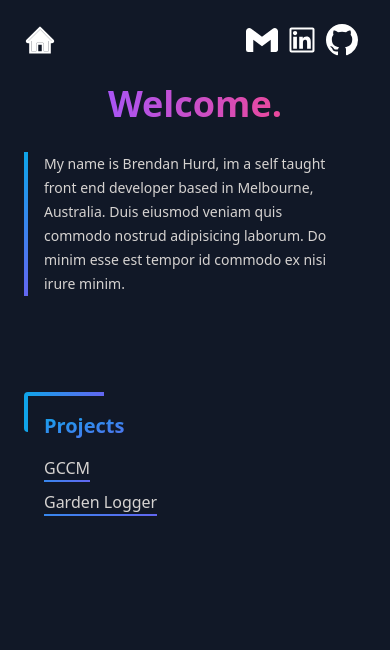
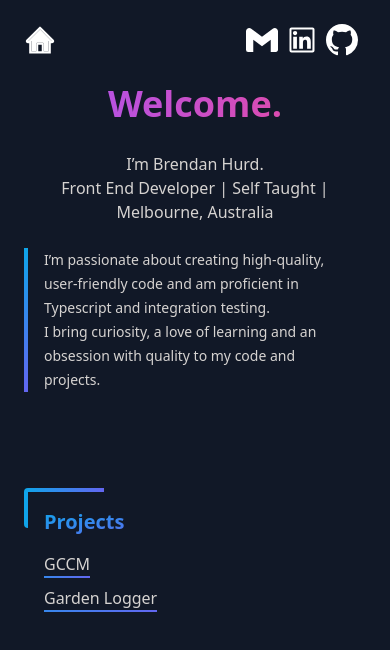
Before and after one commit to Uken81/portfolio, a React (Vite) app: page / in a window 390 px wide. Shown: the top 650 px of the page. Built offline with nearby package versions, Linux system fonts and the light colour scheme.

Commit message:
Add subtitle section to main message. Edit message text to better suit mobile screens.

```diff
--- a/src/components/MainMessage.tsx
+++ b/src/components/MainMessage.tsx
@@ -22,10 +22,13 @@ export const MainMessage: React.FC<{
 
   const Message = (props: Project) => (
     <div className="mb-24 flex flex-col">
-      <div className="mb-6 flex cursor-default justify-center text-center">
-        <h1 className="bg-gradient-to-r from-purple-500 to-pink-500 bg-clip-text p-1 text-4xl font-extrabold text-transparent hover:bg-gradient-to-l">
+      <div className="mb-6 flex cursor-default flex-col justify-center text-center">
+        <h1 className="mb-6 bg-gradient-to-r from-purple-500 to-pink-500 bg-clip-text p-1 text-4xl font-extrabold text-transparent hover:bg-gradient-to-l">
           {props.title}
         </h1>
+        {props.subtitle && (
+          <h2 dangerouslySetInnerHTML={{ __html: props.subtitle }}></h2>
+        )}
       </div>
       <div className="max-w-lg bg-gradient-to-b from-sky-500 to-indigo-500">
         <div className="ml-1 cursor-default bg-gray-900 pl-4 pr-8 text-sm leading-6">
@@ -51,6 +54,11 @@ export const MainMessage: React.FC<{
   );
 
   return (
-    <Message title={project.title} text={project.text} links={project.links} />
+    <Message
+      title={project.title}
+      subtitle={project.subtitle}
+      text={project.text}
+      links={project.links}
+    />
   );
 };
--- a/src/components/common/projectsList.ts
+++ b/src/components/common/projectsList.ts
@@ -2,6 +2,7 @@ interface ProjectObj {
   [keyName: string]: {
     keyName: string;
     title: string;
+    subtitle?: string;
     text: string;
     links?: { site: string; github: string; demo: string };
   };
@@ -9,6 +10,7 @@ interface ProjectObj {
 
 export interface Project {
   title: string;
+  subtitle?: string;
   text: string;
   links?: { site: string; github: string; demo: string };
 }
@@ -18,7 +20,7 @@ export const projects: ProjectObj = {
   gccm: {
     keyName: 'gccm',
     title: 'GCCM',
-    text: 'Create and manage digital cheatsheets for your Gurps characters with ease. Designed for players of the popular tabletop RPG Gurps, the Gurps Character Cheatsheet Maker allows you to access clear descriptions of the advantages and disadvantages chosen for your character.<br>With GCCM you can save your cheatsheets to a user account and easily access, modify, and delete them. The inbuilt PDF maker then lets you create digital copies of your cheatsheets to share with other players and the Game Master, providing a quick and detailed reference during gameplay.<br><br><b><i>Concepts</i></b><br><i>* Testing</i><br><i>* Authentication<i><br><i>* Global state management</i><br><br><b><i>Frontend Tools</i></b><br><i>* React</i><br><i>* Typescript</i><br><i>* Redux</i><br><i>* Jest/RTL</i><br><br><b><i>Backend Tools</i></b><br><i>* Firebase</i>',
+    text: '<b><i>The Project</i></b><br>Gurps Character Cheatsheet Maker is a web app for users to create and manage character cheat sheets for the popular tabletop RPG Gurps.<br><br><b><i>Features</i></b><br>* Access descriptions of each advantage<pre> and disadvantage</pre><br>* Save, access, modify and delete your<pre> cheat sheet in your user account</pre><br>* Inbuilt PDF maker to save, print and share<br><br><b><i>Concepts</i></b><br><i>* Testing</i><br><i>* Authentication<i><br><i>* Global state management</i><br><br><b><i>Frontend Tools</i></b><br><i>* React</i><br><i>* Typescript</i><br><i>* Redux</i><br><i>* Jest/RTL</i><br><br><b><i>Backend Tools</i></b><br><i>* Firebase</i>',
     links: {
       site: 'https://pensive-goldstine-f0979f.netlify.app/',
       github: 'https://github.com/Uken81/GCCM-Redux/tree/main',
@@ -28,7 +30,7 @@ export const projects: ProjectObj = {
   garden: {
     keyName: 'garden',
     title: 'Garden Logger',
-    text: 'Garden Logger is a mobile application designed for gardeners who want to track changes in their garden over time. With this app, users can take pictures of their flowers and vegetables, add notes and tags to monitor growth, and stay on top of disease and pest issues.<br>Gardening areas can be created, subcategorised, grouped and sorted allowing you to quickly and efficiently focus on specific zones with ease.<br>Users can view their logs in a timeline, filtered by date ranges, locations, tags, and more. You can easily see the progress of your garden, the changes in plant growth, and any issues that arise.<br><br><b><i>Concepts</i></b><br><i>* Git Collaboration<i><br><i>* Global state management</i><br><i>* Mobile App Development</i><br><i>* Testing</i><br><br><b><i>Frontend Tools</i></b><br><i>* React Native</i><br><i>* Typescript</i><br><i>* Redux</i><br><i>* Jest/RTL</i>',
+    text: '<b><i>The Project</i></b><br>The Garden Logger mobile app allows users to record information about their plants and track change over time using multiple sorting functions and views.<br><br><b><i>Features</i></b><br>* Take photos of your plants to track over<pre> time</pre><br>* Add notes and tags to monitor growth,<pre> disease and pest issues over time</pre><br>* Create garden areas that can then be<pre> categorised, grouped and sorted</pre><br>* Timeline view, filter by date ranges, tags,<pre> location and more</pre><br><br><b><i>Concepts</i></b><br><i>* Git Collaboration<i><br><i>* Global state management</i><br><i>* Mobile App Development</i><br><i>* Testing</i><br><br><b><i>Frontend Tools</i></b><br><i>* React Native</i><br><i>* Typescript</i><br><i>* Redux</i><br><i>* Jest/RTL</i>',
     links: {
       site: 'https://pensive-goldstine-f0979f.netlify.app/',
       github: 'https://github.com/Uken81/GCCM-Redux/tree/main',
@@ -38,6 +40,8 @@ export const projects: ProjectObj = {
   welcome: {
     keyName: 'welcome',
     title: 'Welcome.',
-    text: 'My name is Brendan Hurd, im a self taught front end developer based in Melbourne, Australia. Duis eiusmod veniam quis commodo nostrud adipisicing laborum. Do minim esse est tempor id commodo ex nisi irure minim.'
+    subtitle:
+      'I’m Brendan Hurd.<br>Front End Developer | Self Taught | Melbourne, Australia',
+    text: 'I’m passionate about creating high-quality, user-friendly code and am proficient in Typescript and integration testing.<br>I bring curiosity, a love of learning and an obsession with quality to my code and projects. '
   }
 };
```
